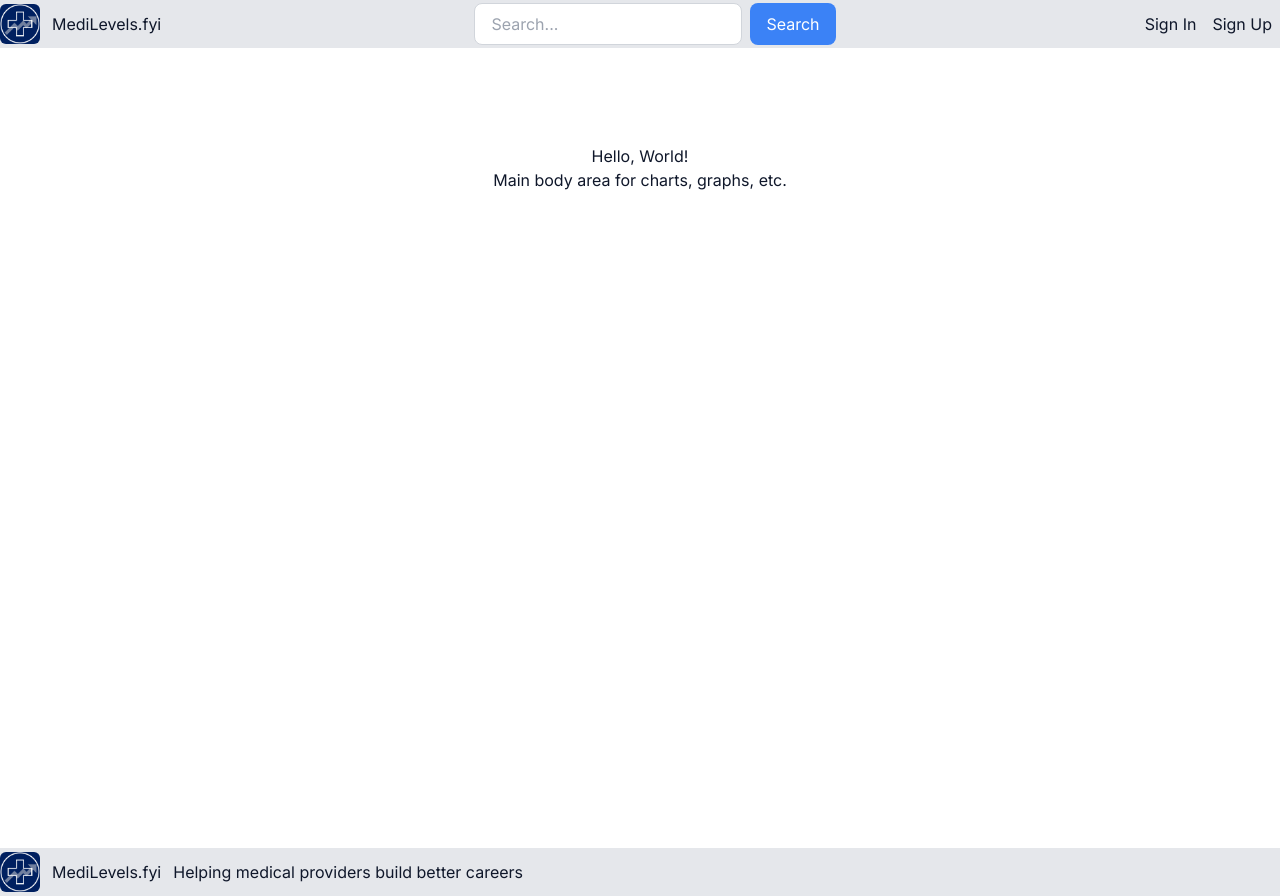
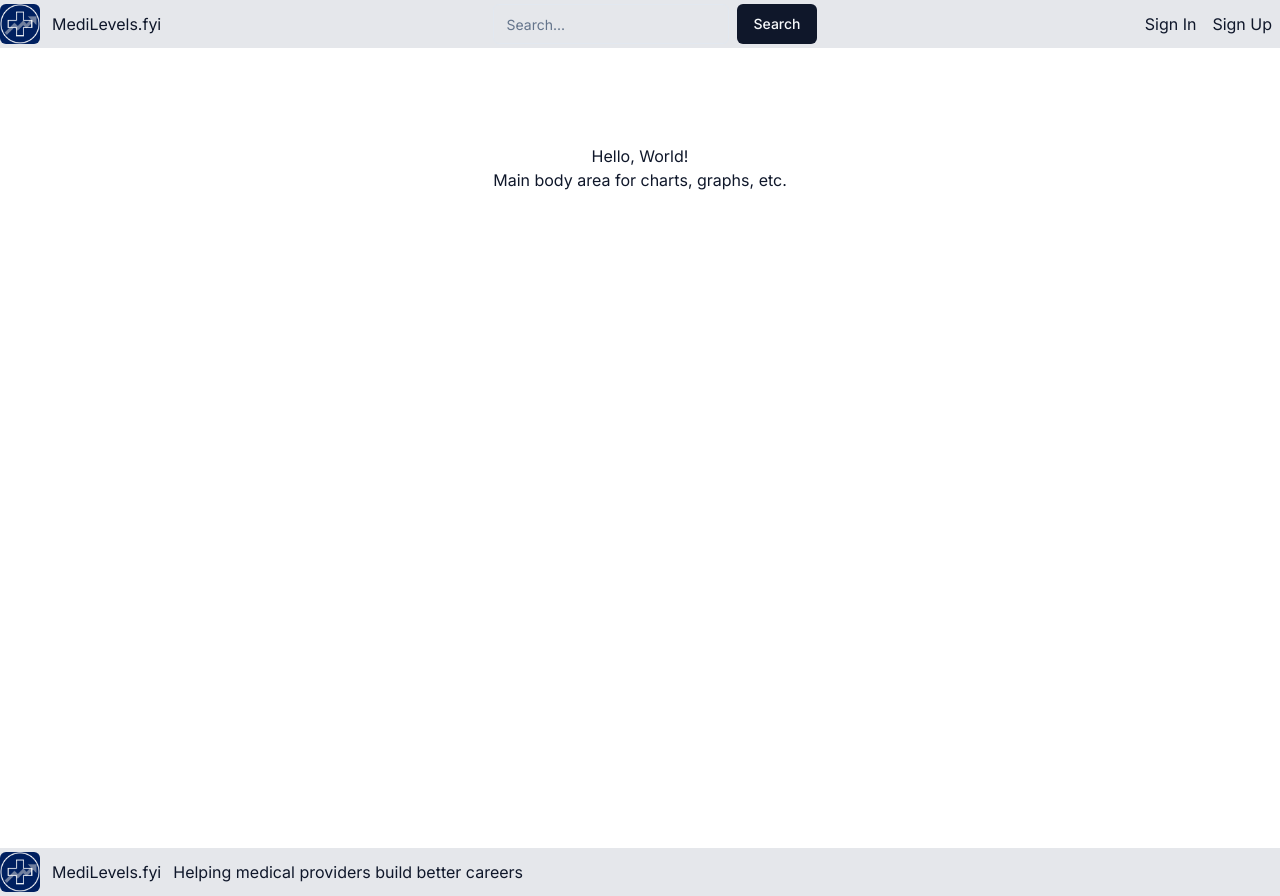
Before and after one commit to MediLevel-FYI/medilevel_front_end, a Next.js app: page / in a window 1280 px wide. Built offline with nearby package versions, Linux system fonts and the light colour scheme.

Commit message:
Adds in button and input components. Creates SearchBar component and adds to Header.

```diff
--- a/app/components/Header.tsx
+++ /dev/null
@@ -1,41 +0,0 @@
-import React from 'react'
-import Logo from './Logo'
-
-type Props = {}
-
-const Header = (props: Props) => {
-  return (
-    <header className="items-center block bg-gray-200">
-     <div>
-       <nav className="flex justify-between">
-        <div className="flex items-center">
-          <Logo />
-        </div>
-         <div className="flex items-center">
-         <form>
-            <div className="flex">
-              <input
-                type="text"
-                placeholder="Search..."
-                className="w-full px-4 py-2 border border-gray-300 rounded-lg"
-              />
-              <button
-                type="submit"
-                className="px-4 py-2 ml-2 text-white bg-blue-500 rounded-lg"
-              >
-                Search
-              </button>
-            </div>
-          </form>
-         </div>
-         <div className="flex items-center">
-          <button className="p-2">Sign In</button>
-          <button className="p-2">Sign Up</button>
-         </div>
-       </nav>
-     </div>
-    </header>
-  )
-}
-
-export default Header
--- a/app/layout.tsx
+++ b/app/layout.tsx
@@ -1,5 +1,5 @@
-import Footer from './components/Footer'
-import Header from './components/Header'
+import Footer from '../components/Footer'
+import Header from '../components/Header'
 import './globals.css'
 import { Inter } from 'next/font/google'
 
--- /dev/null
+++ b/components/Header.tsx
@@ -0,0 +1,30 @@
+import React from 'react'
+import Logo from './Logo'
+import SearchBar from './SearchBar'
+
+type Props = {}
+
+const Header = (props: Props) => {
+  return (
+    <header className="items-center block bg-gray-200">
+      <div>
+        <nav className="flex justify-between">
+          <div className="flex items-center">
+            <Logo />
+          </div>
+          <div className="flex items-center">
+            <form>
+              <SearchBar />
+            </form>
+          </div>
+          <div className="flex items-center">
+            <button className="p-2">Sign In</button>
+            <button className="p-2">Sign Up</button>
+          </div>
+        </nav>
+      </div>
+    </header>
+  )
+}
+
+export default Header
--- /dev/null
+++ b/components/SearchBar.tsx
@@ -0,0 +1,15 @@
+import { Button } from "@/components/ui/button"
+import { Input } from "@/components/ui/input"
+
+type Props = {}
+
+const SearchBar = (props: Props) => {
+  return (
+    <div className="flex items-center w-full max-w-sm space-x-2">
+      <Input type="text" placeholder="Search..." />
+      <Button type="submit">Search</Button>
+    </div>
+  )
+}
+
+export default SearchBar
--- /dev/null
+++ b/components/ui/button.tsx
@@ -0,0 +1,55 @@
+import * as React from "react"
+import { Slot } from "@radix-ui/react-slot"
+import { cva, type VariantProps } from "class-variance-authority"
+
+import { cn } from "@/lib/utils"
+
+const buttonVariants = cva(
+  "inline-flex items-center justify-center rounded-md text-sm font-medium transition-colors focus-visible:outline-none focus-visible:ring-2 focus-visible:ring-ring focus-visible:ring-offset-2 disabled:opacity-50 disabled:pointer-events-none ring-offset-background",
+  {
+    variants: {
+      variant: {
+        default: "bg-primary text-primary-foreground hover:bg-primary/90",
+        destructive:
+          "bg-destructive text-destructive-foreground hover:bg-destructive/90",
+        outline:
+          "border border-input hover:bg-accent hover:text-accent-foreground",
+        secondary:
+          "bg-secondary text-secondary-foreground hover:bg-secondary/80",
+        ghost: "hover:bg-accent hover:text-accent-foreground",
+        link: "underline-offset-4 hover:underline text-primary",
+      },
+      size: {
+        default: "h-10 py-2 px-4",
+        sm: "h-9 px-3 rounded-md",
+        lg: "h-11 px-8 rounded-md",
+      },
+    },
+    defaultVariants: {
+      variant: "default",
+      size: "default",
+    },
+  }
+)
+
+export interface ButtonProps
+  extends React.ButtonHTMLAttributes<HTMLButtonElement>,
+    VariantProps<typeof buttonVariants> {
+  asChild?: boolean
+}
+
+const Button = React.forwardRef<HTMLButtonElement, ButtonProps>(
+  ({ className, variant, size, asChild = false, ...props }, ref) => {
+    const Comp = asChild ? Slot : "button"
+    return (
+      <Comp
+        className={cn(buttonVariants({ variant, size, className }))}
+        ref={ref}
+        {...props}
+      />
+    )
+  }
+)
+Button.displayName = "Button"
+
+export { Button, buttonVariants }
--- /dev/null
+++ b/components/ui/input.tsx
@@ -0,0 +1,25 @@
+import * as React from "react"
+
+import { cn } from "@/lib/utils"
+
+export interface InputProps
+  extends React.InputHTMLAttributes<HTMLInputElement> {}
+
+const Input = React.forwardRef<HTMLInputElement, InputProps>(
+  ({ className, type, ...props }, ref) => {
+    return (
+      <input
+        type={type}
+        className={cn(
+          "flex h-10 w-full rounded-md border border-input bg-transparent px-3 py-2 text-sm ring-offset-background file:border-0 file:bg-transparent file:text-sm file:font-medium placeholder:text-muted-foreground focus-visible:outline-none focus-visible:ring-2 focus-visible:ring-ring focus-visible:ring-offset-2 disabled:cursor-not-allowed disabled:opacity-50",
+          className
+        )}
+        ref={ref}
+        {...props}
+      />
+    )
+  }
+)
+Input.displayName = "Input"
+
+export { Input }
--- a/package.json
+++ b/package.json
@@ -9,6 +9,7 @@
     "lint": "next lint"
   },
   "dependencies": {
+    "@radix-ui/react-slot": "^1.0.2",
     "@types/node": "20.2.5",
     "@types/react": "18.2.9",
     "@types/react-dom": "18.2.4",
```
Also changed, not shown: components/Footer.tsx (renamed from app/components/Footer.tsx), components/Logo.tsx (renamed from app/components/Logo.tsx), 1 other file (tests, documents, lock files or other folders).
